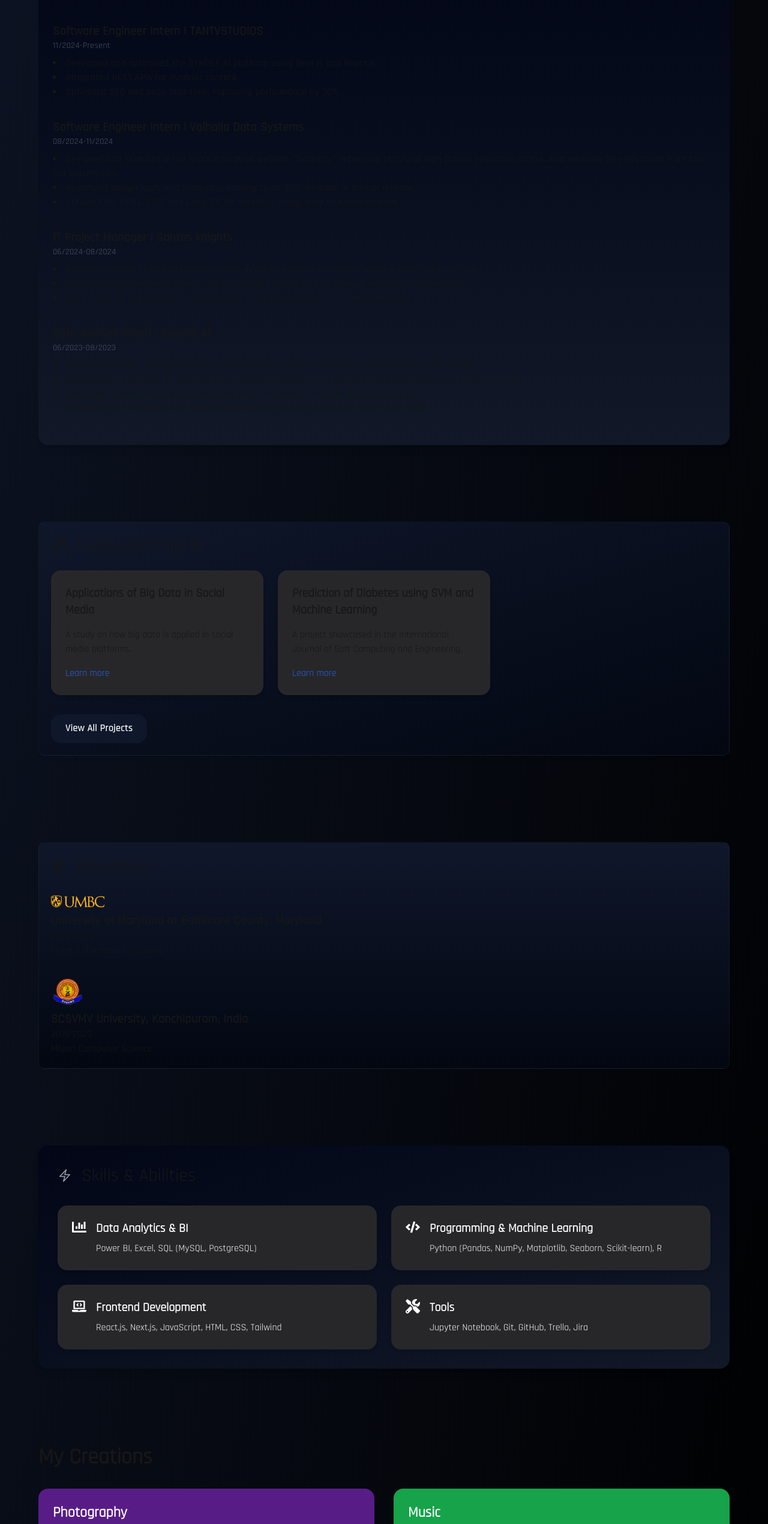
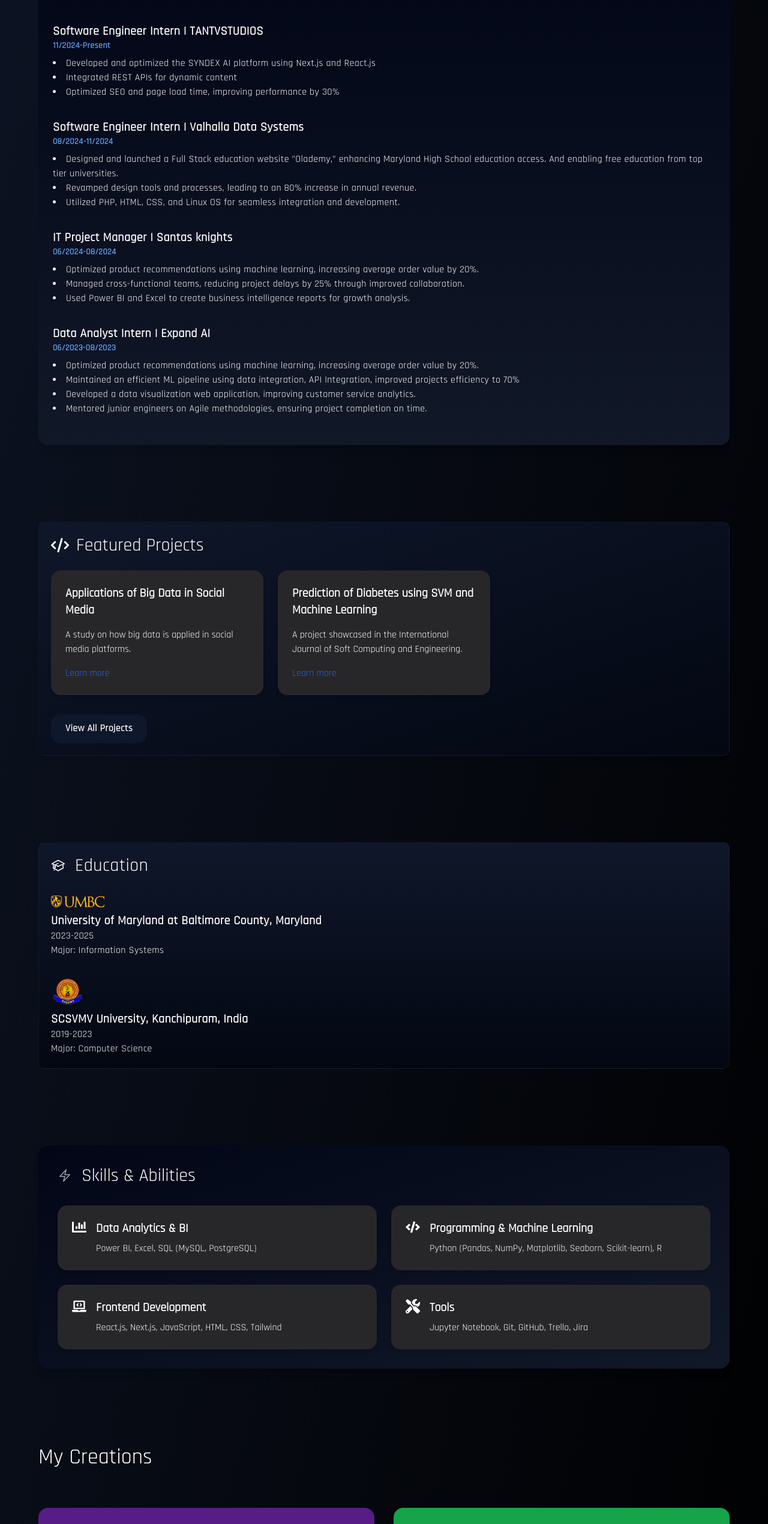
Before and after one commit to SrikarSistla08/MyPortfolio, a Next.js app: page / in a window 1280 px wide. Shown: the part 2216-4757 px from the top of the page at 60% size. Built offline with nearby package versions, Linux system fonts and the light colour scheme; a web font is replaced by a local one.

Commit message:
UI changes

```diff
--- a/src/app/page.tsx
+++ b/src/app/page.tsx
@@ -142,7 +142,7 @@ export default function Home() {
           <Header />
         </AnimatedSection>
         <div className="mx-auto px-8 py-16 ">
-          <main className="space-y-24">
+          <main className="space-y-24 text-white">
             <AnimatedSection>
               <About />
               <div className="mt-8">
@@ -173,17 +173,17 @@ export default function Home() {
           <Skills />
         </AnimatedSection>
         <AnimatedSection className="mx-auto px-8 py-16">
-              <section id="creations" className="space-y-8">
-                <h2 className="text-4xl font-bold mb-8">My Creations</h2>
+              <section id="creations" className="flex flex-col space-y-8">
+                <h2 className="text-white text-4xl mb-8">My Creations</h2>
                 <div className="grid md:grid-cols-2 gap-8">
                   <Link href="/photography" className="group">
-                    <div className="bg-purple-900 rounded-2xl p-6 transition-all duration-300 transform group-hover:shadow-xl">
+                    <div className="bg-purple-900 rounded-2xl p-6 transition-all duration-300 transform hover:scale-105 group-hover:shadow-2xl">
                       <h3 className="text-2xl font-semibold mb-4 text-white">Photography</h3>
                       <p className="text-purple-100">Explore my visual journey through Instagram</p>
                     </div>
                   </Link>
                   <Link href="/music" className="group">
-                    <div className="bg-green-600 rounded-2xl p-6 transition-all duration-300 transform group-hover:shadow-xl">
+                    <div className="bg-green-600 rounded-2xl p-6 transition-all duration-300 transform hover:scale-105 group-hover:shadow-2xl">
                       <h3 className="text-2xl font-semibold mb-4 text-white">Music</h3>
                       <p className="text-green-100">Listen to my musical creations on Spotify</p>
                     </div>
--- a/src/components/experience.js
+++ b/src/components/experience.js
@@ -12,7 +12,7 @@ function Experience() {
           <div className="space-y-8 text lg">
             <div>
               <h3 className="text-xl font-semibold">Software Engineer Intern | TANTVSTUDIOS</h3>
-              <p className="text-sm text-gray-600">11/2024-Present</p>
+              <p className="text-sm text-gray-600"><strong className="text-blue-400">11/2024-Present</strong></p>
               <ul className="list-disc list-inside mt-2">
                 <li>Developed and optimized the SYNDEX AI platform using Next.js and React.js</li>
                 <li>Integrated REST APIs for dynamic content</li>
@@ -22,7 +22,7 @@ function Experience() {
 
             <div>
               <h3 className="text-xl font-semibold">Software Engineer Intern | Valhalla Data Systems</h3>
-              <p className="text-sm text-gray-600">08/2024-11/2024</p>
+              <p className="text-sm text-gray-600"><strong className="text-blue-400">08/2024-11/2024</strong></p>
               <ul className="list-disc list-inside mt-2">
                 <li>Designed and launched a Full Stack education website ”Olademy,” enhancing Maryland High School education access. And enabling free education from top tier universities.</li>
                 <li>Revamped design tools and processes, leading to an 80% increase in annual revenue.</li>
@@ -32,7 +32,7 @@ function Experience() {
 
             <div>
               <h3 className="text-xl font-semibold">IT Project Manager | Santas knights</h3>
-              <p className="text-sm text-gray-600">06/2024-08/2024</p>
+              <p className="text-sm text-gray-600"><strong className="text-blue-400">06/2024-08/2024</strong></p>
               <ul className="list-disc list-inside mt-2">
                 <li>Optimized product recommendations using machine learning, increasing average order value by 20%.</li>
                 <li>Managed cross-functional teams, reducing project delays by 25% through improved collaboration.</li>
@@ -42,7 +42,7 @@ function Experience() {
 
             <div>
               <h3 className="text-xl font-semibold">Data Analyst Intern | Expand AI</h3>
-              <p className="text-sm text-gray-600">06/2023-08/2023</p>
+              <p className="text-sm text-gray-600"><strong className="text-blue-400">06/2023-08/2023</strong></p>
               <ul className="list-disc list-inside mt-2">
                 <li>Optimized product recommendations using machine learning, increasing average order value by 20%.</li>
                 <li>Maintained an efficient ML pipeline using data integration, API Integration, improved projects efficiency to 70%</li>
--- a/src/components/skills.js
+++ b/src/components/skills.js
@@ -59,7 +59,7 @@ function Skills() {
                     transition={{ duration: 0.5 }}>
                     <path strokeLinecap="round" strokeLinejoin="round" d="m3.75 13.5 10.5-11.25L12 10.5h8.25L9.75 21.75 12 13.5H3.75Z" />
                 </motion.svg>
-                <h2 className="text-3xl hover:text-blue-400 transition duration-200">Skills & Abilities</h2>
+                <h2 className="text-white text-3xl hover:text-blue-400 transition duration-200">Skills & Abilities</h2>
             </div>
             <div className="grid grid-cols-1 md:grid-cols-2 gap-6 rounded-lg">
                 {skills.map((skill, index) => (
```
